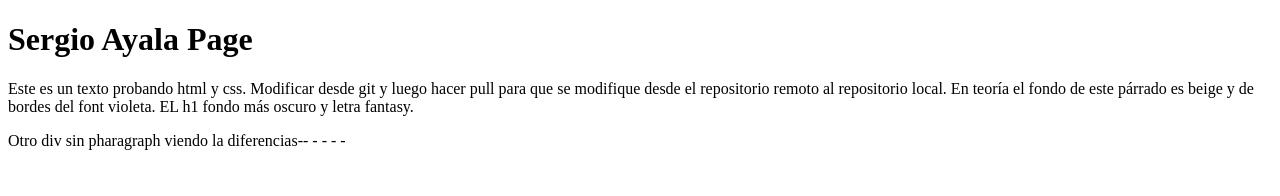
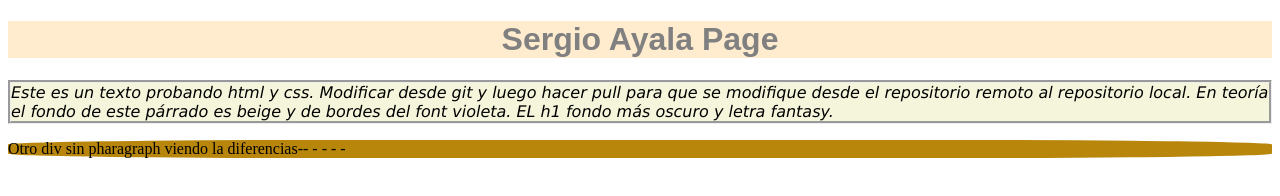
Before and after one commit to sergioleoayala/talentosdigitales, a plain HTML site: page index.html in a window 1280 px wide. Drawn offline with Linux system fonts and the light colour scheme.

Commit message:
modificación 12 am

```diff
--- a/index.html
+++ b/index.html
@@ -1,9 +1,9 @@
 <!DOCTYPE html>
 <html lang="en">
 <head>
+    <link rel="STYLESHEET" type="text/css" href="miestilo.css">
     <meta charset="UTF-8">
     <meta name="viewport" content="width=device-width, initial-scale=1.0">
-    <link rel="stylesheet" type="text/css" src="miestilo.css">
     <title>Sergio Leonardo Ayala PHP</title>
 </head>
 <body>
--- a/miestilo.css
+++ b/miestilo.css
@@ -2,14 +2,19 @@ p {
     background-color: beige;
     font-style: oblique;
     font-size: medium;
-    border-color: blueviolet;
+    font-family: Verdana, Geneva, Tahoma, sans-serif;
+    border-style: groove;
+
 }
-
-h1 {
+H1{
+    text-align: center;
+    color:grey;
     background-color: blanchedalmond;
     font-family: fantasy;
+
 }
 
 div {
     background-color: darkgoldenrod;
+border-radius: 25%;
 }
```
